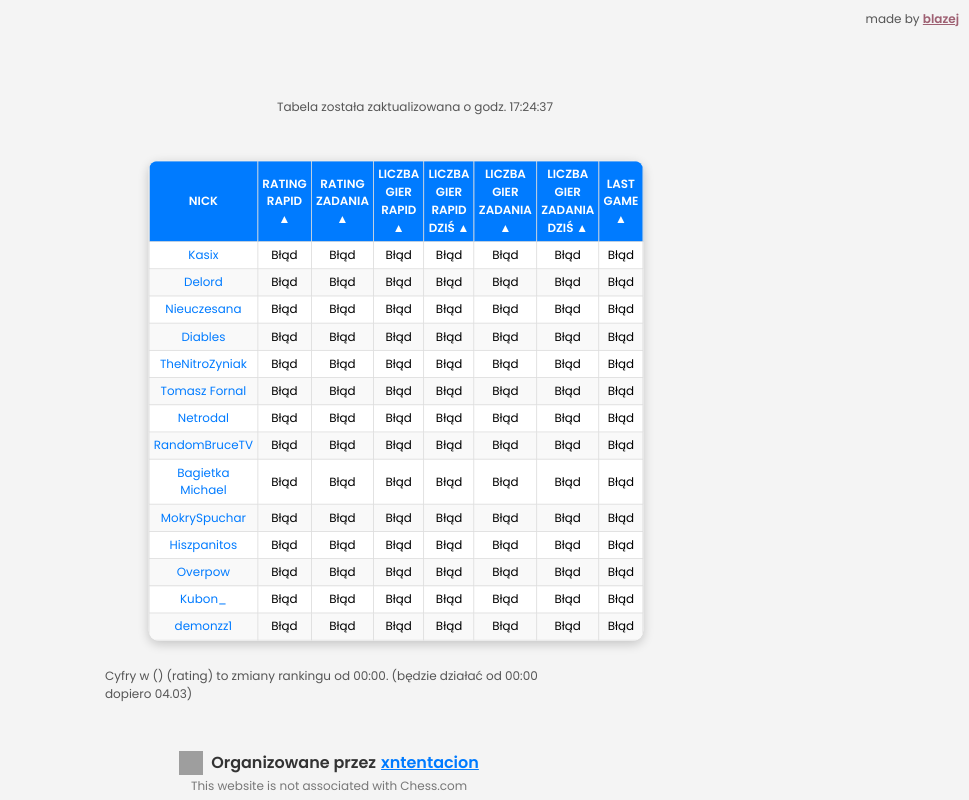
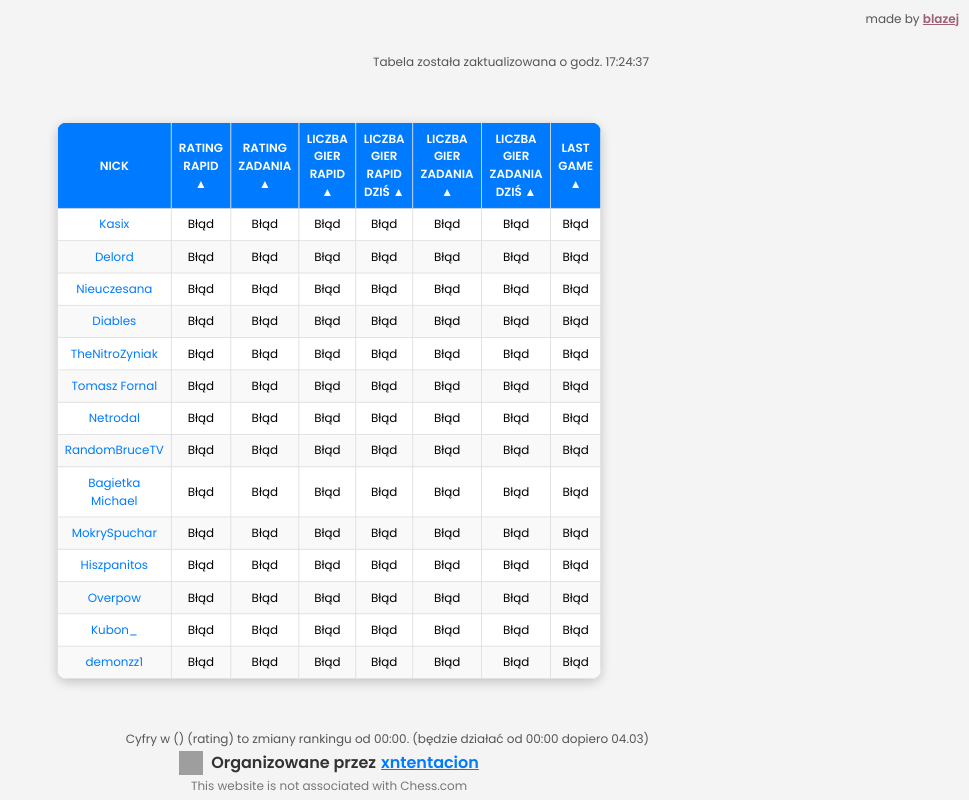
Before and after one commit to blazejszhxk/chess-stats, a website: page index.html in a window 1280 px wide. Shown: the whole page, without its empty margins (311-1280 px from the left). Drawn offline with Linux system fonts and the light colour scheme; no server answers; grey boxes are pictures that could not be loaded.

Commit message:
Update index.html

```diff
--- a/index.html
+++ b/index.html
@@ -32,8 +32,8 @@
         }
 
         .table-container {
-            width: 35%;
-            max-width: 70%;
+            width: 50%;
+            max-width: 90%;
             position: relative;
         }
 
@@ -71,13 +71,13 @@
             box-shadow: 0 4px 12px rgba(0, 0, 0, 0.2);
             border-radius: 12px;
             overflow: hidden;
-            font-size: 11px;
+            font-size: 14px;
             transform: scale(0.85);
         }
 
         th, td {
             border: 1px solid #ddd;
-            padding: 5px;
+            padding: 8px;
             font-size: 14px;
         }
 
@@ -175,6 +175,7 @@
                 white-space: nowrap;
             }
         }
+
 </style>
 </head>
 <body>
```
